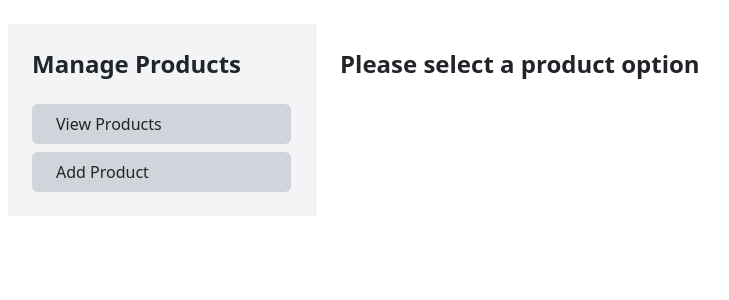
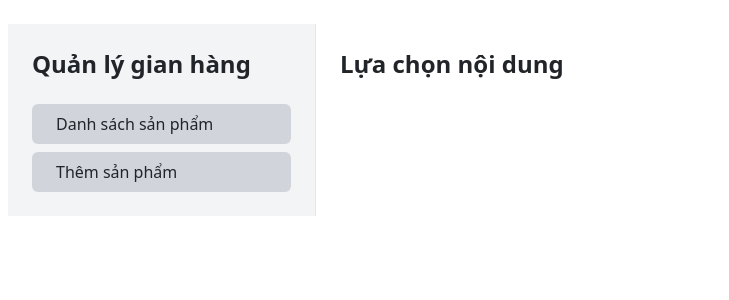
Before and after one commit to nguyen-huu-thang/shop-frontend, a React (Create React App) app: page /storemanager in a window 1280 px wide. Shown: the top 300 px of the page, without its empty margins (16-745 px from the left). Built offline with nearby package versions, Linux system fonts and the light colour scheme.

Commit message:
page nhập dữ liệu truy cập localhost/storemanager, đã xây khung để POST dữ liệu về server

```diff
--- /dev/null
+++ b/src/api/postProduct.js
@@ -0,0 +1,37 @@
+const postProduct = async (formData) => {
+    try {
+      // Tạo đối tượng FormData để gửi lên backend
+      const data = new FormData();
+      data.append("name", formData.name);
+      data.append("price", formData.price);
+      data.append("category", formData.category);
+      data.append("description", formData.description);
+
+      // Thêm ảnh vào FormData (nếu có)
+      if (formData.image) {
+        data.append("image", formData.image);
+      }
+      if (formData.interfaceImage) {
+        data.append("interfaceImage", formData.interfaceImage);
+      }
+
+      // Gửi yêu cầu POST tới API
+      const response = await fetch("http://localhost:5000/products", {
+        method: "POST",
+        body: data,
+      });
+
+      if (response.ok) {
+        // Nếu thành công, trả về dữ liệu sản phẩm đã thêm
+        const result = await response.json();
+        return { success: true, data: result };
+      } else {
+        throw new Error("Error adding product.");
+      }
+    } catch (error) {
+      console.error("Error:", error);
+      return { success: false, message: error.message };
+    }
+  };
+
+  export default postProduct;
--- a/src/components/addproduct.js
+++ b/src/components/addproduct.js
@@ -1,5 +1,5 @@
 import React, { useState } from "react";
-
+import postProduct from "../api/postProduct";
 function AddProduct() {
   const [formData, setFormData] = useState({
     name: "",
@@ -7,50 +7,94 @@ function AddProduct() {
     category: "",
     description: "",
     image: null,
+    interfaceImage: null,
+  });
+
+  const [errors, setErrors] = useState({
+    price: "",
   });
 
   const handleChange = (e) => {
     const { name, value } = e.target;
+    if (name === "price") {
+      const regex = /^\d+(\.\d{1,2})?$/;
+
+      if (value === "") {
+        setErrors({
+          ...errors,
+          price: "",
+        });
+      } else if (regex.test(value)) {
+        setErrors({
+          ...errors,
+          price: "",
+        });
         setFormData({
           ...formData,
           [name]: value,
         });
+      } else {
+        setErrors({
+          ...errors,
+          price: "Giá không hợp lệ. Vui lòng nhập số hợp lệ với tối đa 2 chữ số thập phân.",
+        });
+      }
+    } else {
+      setFormData({
+        ...formData,
+        [name]: value,
+      });
+    }
   };
 
   const handleImageChange = (e) => {
+    const { name, files } = e.target;
+
+    if (name === "interfaceImage") {
       setFormData({
         ...formData,
-      image: e.target.files[0],
+        interfaceImage: files[0],
       });
+    } else if (name === "productImages") {
+      setFormData({
+        ...formData,
+        productImages: Array.from(files),
+      });
+    }
   };
 
-  const handleSubmit = (e) => {
+  const handleSubmit = async (e) => {
     e.preventDefault();
-    if (!formData.name || !formData.price || !formData.category || !formData.description || !formData.image) {
-      alert("Please fill all fields before submitting.");
+    let formErrors = {};
+
+    if (Object.keys(formErrors).length > 0) {
+      setErrors(formErrors);
       return;
     }
-
-    // Send data to backend or local mock for testing
-    console.log("Product data submitted:", formData);
+    //Tạo form sumbit và gửi lên server
+    const response = await postProduct(formData);
+    if (response.success) {
       alert("Product added successfully!");
-
-    // Reset form
       setFormData({
         name: "",
         price: "",
         category: "",
         description: "",
         image: null,
+        interfaceImage: null,
       });
+      setErrors({});
+    } else {
+      alert("There was an error: " + response.message);
+    }
   };
 
   return (
     <div>
-      <h2 className="text-2xl font-semibold mb-6">Add New Product</h2>
+      <h2 className="text-2xl font-semibold mb-6">Thêm sản phẩm</h2>
       <form onSubmit={handleSubmit} className="space-y-4">
         <div>
-          <label className="block text-sm font-medium">Product Name</label>
+          <label className="block text-sm font-medium">Tên</label>
           <input
             type="text"
             name="name"
@@ -62,19 +106,21 @@ function AddProduct() {
         </div>
 
         <div>
-          <label className="block text-sm font-medium">Price</label>
+          <label className="block text-sm font-medium">Giá</label>
           <input
-            type="number"
+            type="text"
             name="price"
             value={formData.price}
             onChange={handleChange}
             className="w-full p-2 border border-gray-300 rounded"
             required
           />
+          {/* Hiển thị thông báo lỗi dưới ô nhập giá nếu có */}
+          {errors.price && <p className="text-red-500 text-sm">{errors.price}</p>}
         </div>
 
         <div>
-          <label className="block text-sm font-medium">Category</label>
+          <label className="block text-sm font-medium">Loại sản phẩm</label>
           <select
             name="category"
             value={formData.category}
@@ -82,7 +128,7 @@ function AddProduct() {
             className="w-full p-2 border border-gray-300 rounded"
             required
           >
-            <option value="">Select Category</option>
+            <option value="" disabled selected>Select Category</option>
             <option value="fashion">Thời trang</option>
             <option value="shoes-bags">Giày dép - Túi sách</option>
             <option value="electronics">Điện tử - Công nghệ</option>
@@ -95,7 +141,7 @@ function AddProduct() {
         </div>
 
         <div>
-          <label className="block text-sm font-medium">Description</label>
+          <label className="block text-sm font-medium">Mô tả</label>
           <textarea
             name="description"
             value={formData.description}
@@ -106,8 +152,21 @@ function AddProduct() {
           ></textarea>
         </div>
 
+        {/* Phần chọn ảnh giao diện */}
         <div>
-          <label className="block text-sm font-medium">Product Image</label>
+          <label className="block text-sm font-medium">Ảnh giao diện</label>
+          <input
+            type="file"
+            name="interfaceImage"
+            onChange={handleImageChange}
+            className="w-full p-2 border border-gray-300 rounded"
+            required
+          />
+        </div>
+
+        {/* Phần chọn ảnh sản phẩm */}
+        <div>
+          <label className="block text-sm font-medium">Ảnh giới thiệu</label>
           <input
             type="file"
             name="image"
@@ -118,7 +177,7 @@ function AddProduct() {
         </div>
 
         <button type="submit" className="w-full p-2 bg-blue-600 text-white rounded">
-          Add Product
+          Thêm sản phẩm
         </button>
       </form>
     </div>
--- a/src/pages/storemanager.js
+++ b/src/pages/storemanager.js
@@ -8,13 +8,13 @@ function StoreManager() {
     <div className="flex p-6">
       {/* Left Sidebar */}
       <div className="w-1/4 p-4 bg-gray-100 border-r">
-        <h2 className="text-2xl font-semibold mb-6">Manage Products</h2>
+        <h2 className="text-2xl font-semibold mb-6">Quản lý gian hàng</h2>
         <div>
           <Link to="/storemanager/view" className="block py-2 px-4 mb-2 text-left bg-gray-300 rounded hover:bg-blue-600 hover:text-white">
-            View Products
+            Danh sách sản phẩm
           </Link>
           <Link to="/storemanager/add" className="block py-2 px-4 text-left bg-gray-300 rounded hover:bg-blue-600 hover:text-white">
-            Add Product
+            Thêm sản phẩm
           </Link>
         </div>
       </div>
@@ -24,7 +24,7 @@ function StoreManager() {
         <Routes>
           <Route path="/view" element={<ViewProduct />} />
           <Route path="/add" element={<AddProduct />} />
-          <Route path="/" element={<h2 className="text-2xl font-semibold">Please select a product option</h2>} />
+          <Route path="/" element={<h2 className="text-2xl font-semibold">Lựa chọn nội dung</h2>} />
         </Routes>
       </div>
     </div>
--- a/src/product.js
+++ b/src/product.js
@@ -12,56 +12,80 @@ export const products = [
     id: 1,
     name: 'Product 1',
     price: 100,
-    image: imageProdcut1,
-    slug: 'product-1'
+    category: 'fashion',
+    description: 'This is a description of Product 1.',
+    interfaceImage: imageProdcut1,
+    productImages: [imageProdcut1, imageProdcut2],
+    slug: 'product-1',
   },
   {
     id: 2,
     name: 'Product 2',
     price: 200,
-    image: imageProdcut2,
-    slug: 'product-2'
+    category: 'shoes-bags',
+    description: 'This is a description of Product 2.',
+    interfaceImage: imageProdcut2,
+    productImages: [imageProdcut2, imageProdcut3],
+    slug: 'product-2',
   },
   {
     id: 3,
     name: 'Product 3',
     price: 300,
-    image: imageProdcut3,
-    slug: 'product-3'
+    category: 'electronics',
+    description: 'This is a description of Product 3.',
+    interfaceImage: imageProdcut3,
+    productImages: [imageProdcut3, imageProdcut4],
+    slug: 'product-3',
   },
   {
     id: 4,
     name: 'Product 4',
     price: 400,
-    image: imageProdcut4,
-    slug: 'product-4'
+    category: 'health-beauty',
+    description: 'This is a description of Product 4.',
+    interfaceImage: imageProdcut4,
+    productImages: [imageProdcut4, imageProdcut5],
+    slug: 'product-4',
   },
   {
     id: 5,
     name: 'Product 5',
     price: 500,
-    image: imageProdcut5,
-    slug: 'product-5'
+    category: 'home-goods',
+    description: 'This is a description of Product 5.',
+    interfaceImage: imageProdcut5,
+    productImages: [imageProdcut5, imageProdcut6],
+    slug: 'product-5',
   },
   {
     id: 6,
     name: 'Product 6',
     price: 600,
-    image: imageProdcut6,
-    slug: 'product-6'
+    category: 'decor',
+    description: 'This is a description of Product 6.',
+    interfaceImage: imageProdcut6,
+    productImages: [imageProdcut6, imageProdcut7],
+    slug: 'product-6',
   },
   {
     id: 7,
     name: 'Product 7',
     price: 700,
-    image: imageProdcut7,
-    slug: 'product-7'
+    category: 'mother-baby',
+    description: 'This is a description of Product 7.',
+    interfaceImage: imageProdcut7,
+    productImages: [imageProdcut7, imageProdcut8],
+    slug: 'product-7',
   },
   {
     id: 8,
     name: 'Product 8',
     price: 800,
-    image: imageProdcut8,
-    slug: 'product-8'
+    category: 'books-stationery',
+    description: 'This is a description of Product 8.',
+    interfaceImage: imageProdcut8,
+    productImages: [imageProdcut8, imageProdcut1],
+    slug: 'product-8',
   },
 ];
```
Also changed, not shown: src/components/viewproduct.js (+4 -7 lines). Lines whose indentation alone changed are shown as unchanged.
